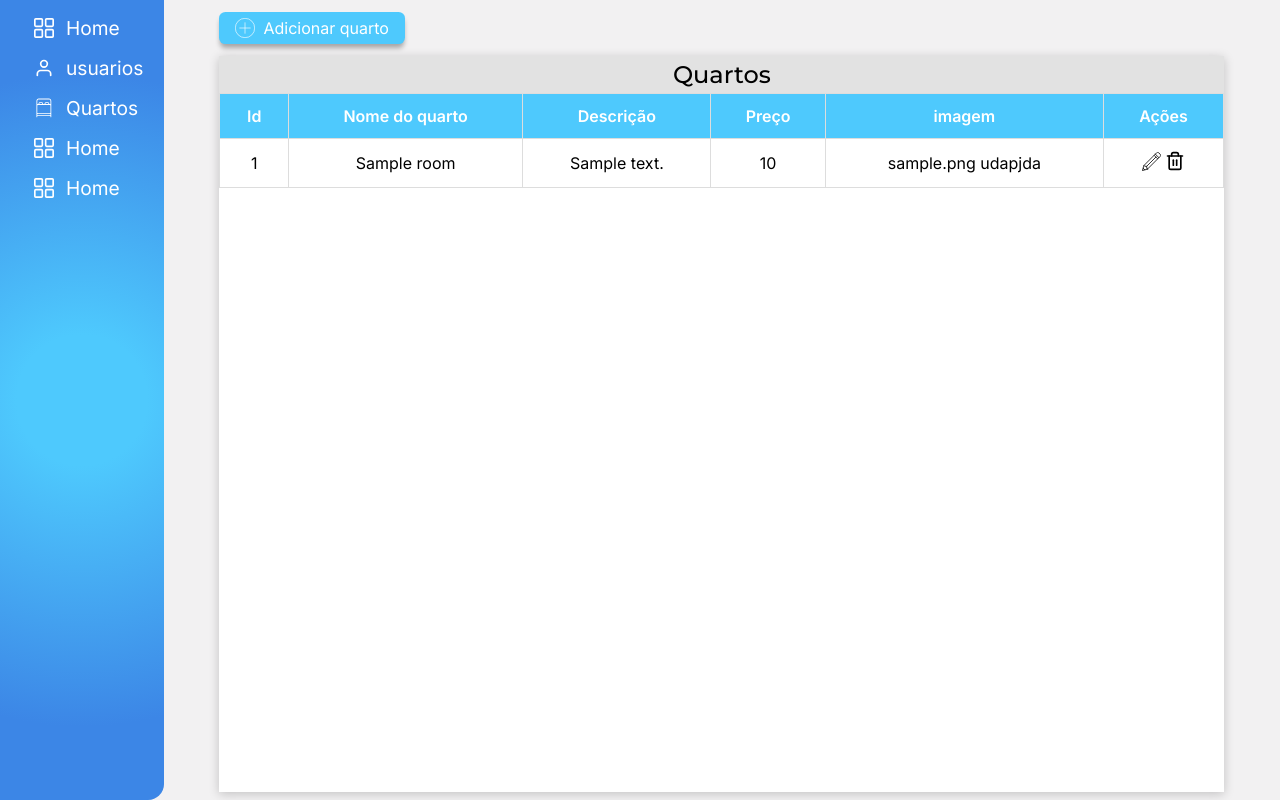
After one commit to thiagovarallo/Santuario-Dos-Viajantes, a PHP site: page /src/adminRoom.php in a window 1280 px wide. The commit adds this page. Run offline with PHP 8.4, Linux system fonts and the light colour scheme; tables that the repository leaves empty or names only in its code hold one stand-in row (values such as "Sample post").

Commit message:
create adminRoom

```diff
--- a/connection.php
+++ b/connection.php
@@ -1,7 +1,6 @@
 <?php
 try {
     $pdo = new PDO("mysql:host=localhost;dbname=hotel_new","root", "mysql");
-    echo "conectado com sucesso";
 } catch (PDOException $e) {
     die("Não foi possível se conectar ao banco de dados $dbname :" . $e->getMessage());
 }
--- /dev/null
+++ b/src/adminRoom.php
@@ -0,0 +1,73 @@
+<?php
+    include_once("../connection.php");
+
+    $query = $pdo->query("SELECT * FROM type_room;")->fetchAll(PDO::FETCH_ASSOC);
+
+?>
+
+<!DOCTYPE html>
+<html lang="en">
+<head>
+    <meta charset="UTF-8">
+    <meta name="viewport" content="width=device-width, initial-scale=1.0">
+    <title>Document</title>
+    <link rel="stylesheet" href="./css/admin.css">
+</head>
+<body>
+
+    <?php include_once './components/navbarAdmin.html' ?>
+
+
+    <main>
+
+
+        <div class="inputs_table">
+
+                <a href="/src/formulario/typeRoom.php">
+                    <div class="input_add_data">
+                        <img src="../img/icons/plus.svg" alt="" width="20px">
+                        <p>Adicionar quarto</p>
+                    </div>
+                </a>
+        </div>
+        <section class="table_container">
+
+            <div class="name_table">
+                <h2>Quartos</h2>
+            </div>
+
+            <table class="table">
+                <thead>
+                    <tr>
+                        <th>Id</th>
+                        <th>Nome do quarto</th>
+                        <th>Descrição</th>
+                        <th>Preço</th>
+                        <th>imagem</th>
+                        <th>Ações</th>
+                    </tr>
+                </thead>
+                <tbody>
+                    <?php foreach ( $query as $row ): ?>
+                        <tr>
+                            <td data-label="Id"> <?= $row["id"] ?> </td>
+                            <td data-label="Nome do quarto"><?= $row["name_room"] ?></td>
+                            <td data-label="Descrição"><?= $row["description"] ?></td>
+                            <td data-label="Preço"><?= $row["price"] ?></td>
+                            <td data-label="imagem"><?= $row["img_path"] ?> udapjda</td>
+                            <td data-label="Ações">
+                                <a href="">
+                                    <img src="../img/icons/pencil.svg" alt="editar usuario" style="width: 19px; object-fit: fill;">
+                                    <img src="../img/icons/trash.svg" alt="apagar usuario" style="width: 20px; object-fit: fill;">
+                                </a>
+                            </td>
+                        </tr>
+                    <?php endforeach ?>
+                </tbody>
+            </table>
+
+        </section>
+
+    </main>
+</body>
+</html>
--- a/src/components/navbarAdmin.html
+++ b/src/components/navbarAdmin.html
@@ -1,5 +1,5 @@
 <nav class="mobile_menu">
-''
+
 </nav>
 
 <aside class="pc_menu">
@@ -7,11 +7,11 @@
         <a href="#">
             <li><img src="../img/icons/home.svg"> Home</li>
         </a>
-        <a href="#" class="active">
+        <a href="#">
            <li><img src="../img/icons/user.svg"> usuarios</li>
         </a>
         <a href="#">
-            <li><img src="../img/icons/home.svg"> Home</li>
+            <li><img src="../img/icons/bed.svg"> Quartos</li>
         </a>
         <a href="#">
             <li><img src="../img/icons/home.svg"> Home</li>
--- a/src/css/admin.css
+++ b/src/css/admin.css
@@ -25,6 +25,8 @@ body {
 
 .mobile_menu {
     display: none;
+    background: rgb(78,201,253);
+    background: radial-gradient(circle, rgba(78,201,253,1) 16%, rgba(60,134,230,1) 80%);    display: flex;
 }
 
 
@@ -171,7 +173,6 @@ main {
         display: block;
         width: 100vw;
         height: 10vh;
-        background-color: black;
     }
 
 
--- a/src/formulario/typeRoom.php
+++ b/src/formulario/typeRoom.php
@@ -9,6 +9,7 @@ if ($_SERVER["REQUEST_METHOD"] == "POST") {
     $statement->bindValue(":price", intval($_POST["price_room"]));
 
     $statement->execute();
+    header("Location: /src/adminRoom.php");
 }
 
 ?>
```
Also changed, not shown: src/login.php (renamed from src/login.html, +1 -20 lines), img/icons/bed.svg (added), img/icons/pencil.svg (added), img/icons/plus.svg (added).
